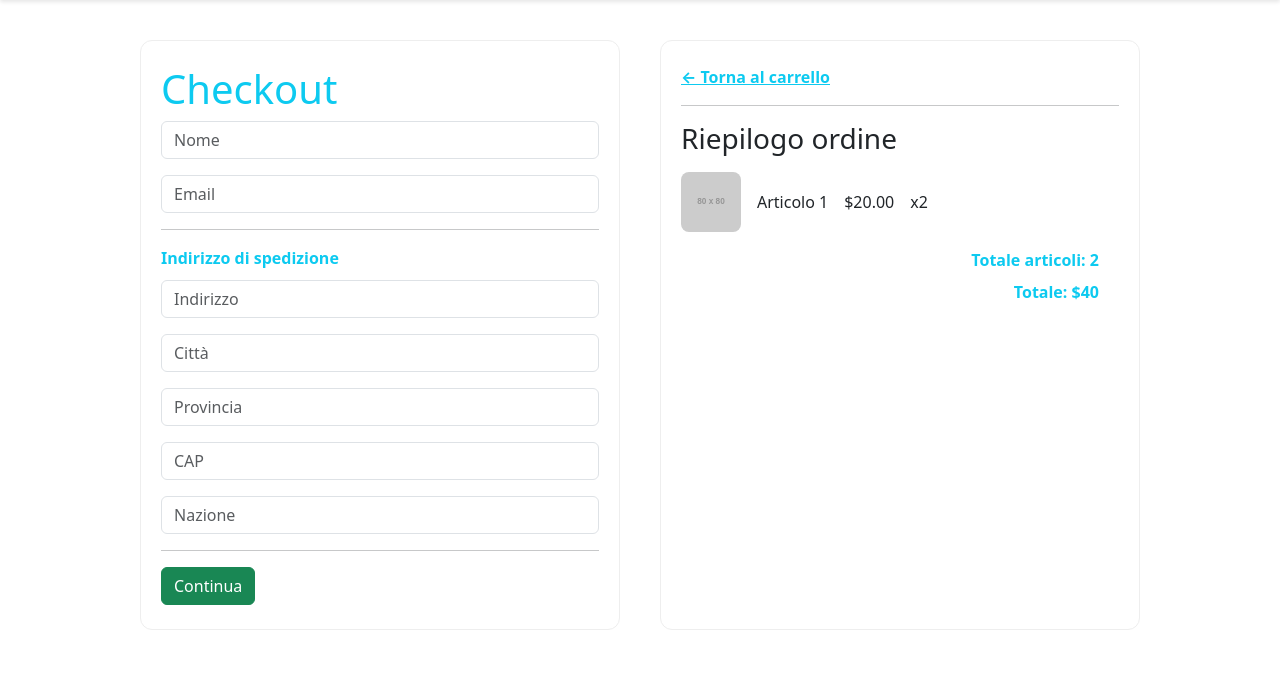
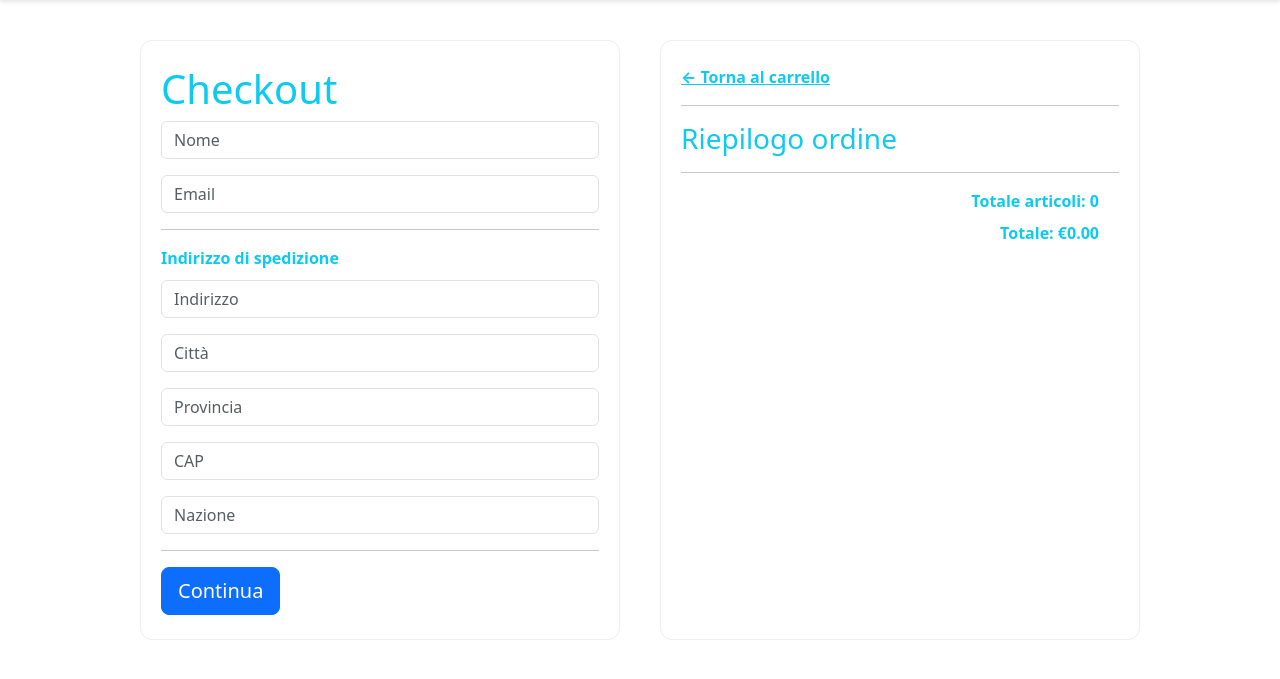
Before and after one commit to Roxyxyxy/PPM_Project_2, a Django app: page /checkout/ in a window 1280 px wide. Shown: the part 70-749 px from the top of the page. Run offline with Django 4.2, Linux system fonts and the light colour scheme; grey boxes labelled with a size stand in for pictures from a placeholder-image service; some libraries are stand-ins or nearby versions.

Commit message:
Implement cart and checkout functionality: add cart total and item count properties, update templates for dynamic data rendering, and enhance user experience with improved layout and styling.

```diff
--- a/store/static/css/main.css
+++ b/store/static/css/main.css
@@ -251,3 +251,11 @@ body{
   color: rgb(13, 202, 240);
   margin-top: 8px;
 }
+
+.order-summary-row {
+  display: flex;
+  align-items: center;
+  gap: 0;
+  border-bottom: 1px solid #eee;
+  padding: 12px 0;
+}
--- a/store/templates/store/checkout.html
+++ b/store/templates/store/checkout.html
@@ -1,5 +1,4 @@
 {% extends 'store/main.html' %} {% load static %} {% block content %}
-
 
 <div class="checkout-container">
   <div class="checkout-form">
@@ -66,7 +65,7 @@
         />
       </div>
       <hr />
-      <input class="btn btn-success" type="submit" value="Continua" />
+      <input class="btn btn-primary btn-lg" type="submit" value="Continua" />
     </form>
   </div>
   <div class="checkout-summary">
@@ -74,17 +73,29 @@
       >&#x2190; Torna al carrello</a
     >
     <hr />
-    <h3>Riepilogo ordine</h3>
-    <div class="cart-row">
-      <div>
-        <img class="cart-img" src="https://placehold.co/80x80" />
+    <h3 class="text-info">Riepilogo ordine</h3>
+    <hr />
+    {% for item in items %}
+    <div class="cart-row order-summary-row">
+      <div style="flex: 2">
+        <img
+          class="cart-img"
+          src="{{ item.product.imageURL }}"
+          style="
+            width: 60px;
+            height: 60px;
+            object-fit: cover;
+            border-radius: 8px;
+          "
+        />
       </div>
-      <div>Articolo 1</div>
-      <div>$20.00</div>
-      <div>x2</div>
+      <div style="flex: 2"><p>{{ item.product.name }}</p></div>
+      <div style="flex: 1"><p>€{{ item.product.price|floatformat:2 }}</p></div>
+      <div style="flex: 1"><p>x{{ item.quantity }}</p></div>
     </div>
-    <div class="total">Totale articoli: 2</div>
-    <div class="total">Totale: $40</div>
+    {% endfor %}
+    <div class="total">Totale articoli: {{ order.get_cart_items }}</div>
+    <div class="total">Totale: €{{ order.get_cart_total|floatformat:2 }}</div>
   </div>
 </div>
 {% endblock content %}
--- a/store/views.py
+++ b/store/views.py
@@ -8,9 +8,28 @@ def store(request):
 	return render(request, 'store/store.html', context)
 
 def cart(request):
-    context = {}
-    return render(request, 'store/cart.html', context)
+
+	if request.user.is_authenticated:
+		customer = request.user.customer
+		order, created = Order.objects.get_or_create(customer=customer, complete=False)
+		items = order.orderitem_set.all()
+	else:
+		#Create empty cart for now for non-logged in user
+		items = []
+		order = {'get_cart_total':0, 'get_cart_items':0}
+
+	context = {'items':items, 'order':order}
+	return render(request, 'store/cart.html', context)
 
 def checkout(request):
-    context = {}
-    return render(request, 'store/checkout.html', context)
+	if request.user.is_authenticated:
+		customer = request.user.customer
+		order, created = Order.objects.get_or_create(customer=customer, complete=False)
+		items = order.orderitem_set.all()
+	else:
+		#Create empty cart for now for non-logged in user
+		items = []
+		order = {'get_cart_total':0, 'get_cart_items':0}
+
+	context = {'items':items, 'order':order}
+	return render(request, 'store/checkout.html', context)
```
Also changed, not shown: store/models.py (+17 -0 lines), store/templates/store/cart.html (+17 -7 lines), db.sqlite3, store/static/css/images/Ananas.jpg (deleted), store/static/css/images/Avocado.jpg (deleted), store/static/css/images/Baby Yoda.png (deleted), store/static/css/images/Banana.jpg (deleted), store/static/css/images/Criceto.png (deleted), store/static/css/images/Gatto.jpeg (deleted), store/static/css/images/Hamburger.png (deleted), store/static/css/images/Kuromi.png (deleted), store/static/css/images/Leone.png (deleted), store/static/css/images/Mucca.jpg (deleted), store/static/css/images/Pikachu.jpg (deleted), 3 more files.
